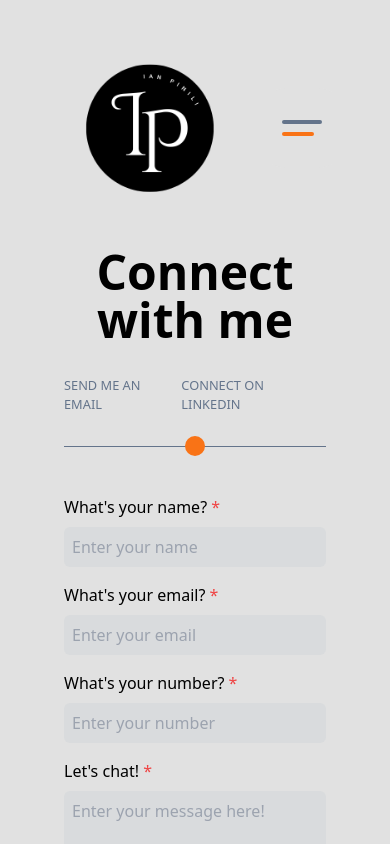
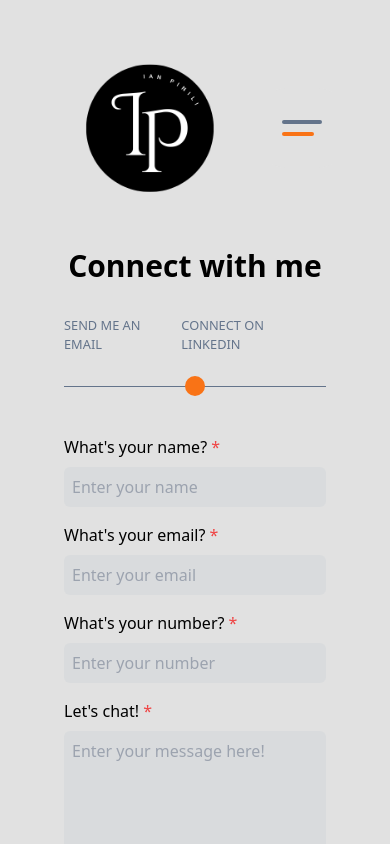
Before and after one commit to gianpinili/my-portfolio, a React (Vite) app: page /contacts in a window 390 px wide. Shown: the top 844 px of the page. Built offline with nearby package versions, Linux system fonts and the light colour scheme.

Commit message:
fix animation functionality, fix mobile style

```diff
--- a/src/components/About.tsx
+++ b/src/components/About.tsx
@@ -2,8 +2,9 @@ import FloatingContact from "./FloatingContact";
 
 function About() {
   return (
-    <div>
-      <p>About</p>
+    <div className="mb-[42rem] text-center">
+      <p className=" text-5xl">I need a job</p>
+      <p>I will fake it till I make it</p>
       <FloatingContact />
     </div>
   );
--- a/src/components/Contacts.tsx
+++ b/src/components/Contacts.tsx
@@ -1,7 +1,7 @@
 function Contacts() {
   return (
-    <div className="my-0 mx-16 md:my-[-2rem]  md:mx-12 md:px-[6rem] mb-[5vh] md:mb-[10vh] lg:my-[-2rem] lg:mb-[8vh] lg:px-[8rem] xl:px-[10rem] xl:my-[-3rem] xl:mb-[7vh] 2xl:px-[18rem] fade-in">
-      <h1 className="text-5xl font-bold text-center mb-8 lg:text-[3.5rem] lg:mb-10 xl:text-[4rem] xl:mb-16">
+    <div className="my-0 mx-16 md:my-[-2rem]  md:mx-12 md:px-[6rem] mb-[5vh] md:mb-[10vh] lg:my-[-2rem] lg:mb-[8vh] lg:px-[8rem] xl:px-[10rem] xl:my-[-3rem] xl:mb-[7vh] 2xl:px-[18rem] fade-in-nav">
+      <h1 className="text-3xl font-bold text-center mb-8 lg:text-[3.5rem] lg:mb-10 xl:text-[4rem] xl:mb-16">
         Connect with me
       </h1>
       <div className="flex justify-between mb-8 md:justify-around">
--- a/src/components/FloatingNav.tsx
+++ b/src/components/FloatingNav.tsx
@@ -3,7 +3,7 @@ import { Linkedin, Github, Mail, Paperclip } from "lucide-react";
 function FloatingNav() {
   return (
     <>
-      <div className="floating-nav-enter fixed flex-col top-[35%] left-0 hidden lg:block">
+      <div className="fixed flex-col top-[35%] left-0 hidden lg:block fade-in">
         <ul>
           <li className="w-[160px] h-[60px] flex justify-between items-center bg-[#008ddf] ml-[-100px] hover:ml-[0px] duration-300">
             <a
--- a/src/components/Home.tsx
+++ b/src/components/Home.tsx
@@ -28,7 +28,7 @@ function Home() {
 
   return (
     <>
-      <div className="flex flex-col items-start mx-16 md:mx-12 md:px-[6rem] xl:mx-auto xl:px-[18rem] 2xl:px-[22rem] my-12 mb-[20rem] fade-in">
+      <div className="flex flex-col items-start mx-6 md:mx-12 md:px-[6rem] lg:px-[8rem] xl:mx-auto xl:px-[18rem] 2xl:px-[22rem] my-12 mb-[18rem] fade-in-nav">
         <p className="text-[.8rem] text-primary md:text-base xl:text-xl">
           Hi, my name is
         </p>
--- a/src/components/Projects.tsx
+++ b/src/components/Projects.tsx
@@ -2,8 +2,8 @@ import FloatingContact from "./FloatingContact";
 
 function Projects() {
   return (
-    <div>
-      <h1>Projects</h1>
+    <div className="mb-[42rem] text-center">
+      <h1 className="text-5xl">I've done a couple</h1>
       <FloatingContact />
     </div>
   );
--- a/src/index.css
+++ b/src/index.css
@@ -24,21 +24,6 @@ body {
   }
 }
 
-@keyframes fadeInTopDown {
-  from {
-    opacity: 0;
-    transform: translateY(-30px);
-  }
-  to {
-    opacity: 1;
-    transform: translateY(0);
-  }
-}
-
-.fade-in {
-  animation: fadeInTopDown 1s ease-in-out forwards;
-}
-
 @keyframes fadeInFooter {
   from {
     opacity: 0;
@@ -54,15 +39,31 @@ body {
   animation: fadeInFooter 1s ease-in-out forwards;
 }
 
-@keyframes floatingNavEnter {
+@keyframes fadeInTopDown {
   from {
-    transform: translateX(-100%);
+    opacity: 0;
+    transform: translateX(-30px);
   }
   to {
+    opacity: 1;
     transform: translateX(0);
   }
 }
 
-.floating-nav-enter {
-  animation: floatingNavEnter 1s ease-in-out forwards;
+.fade-in {
+  animation: fadeInTopDown 1s ease-in-out forwards;
 }
+
+@keyframes fadeInTop {
+  from {
+    opacity: 0;
+    transform: translateY(-30px);
+  }
+  to {
+    opacity: 1;
+    transform: translateY(0);
+  }
+}
+.fade-in-nav {
+  animation: fadeInTop 1s ease-in-out;
+}
```
